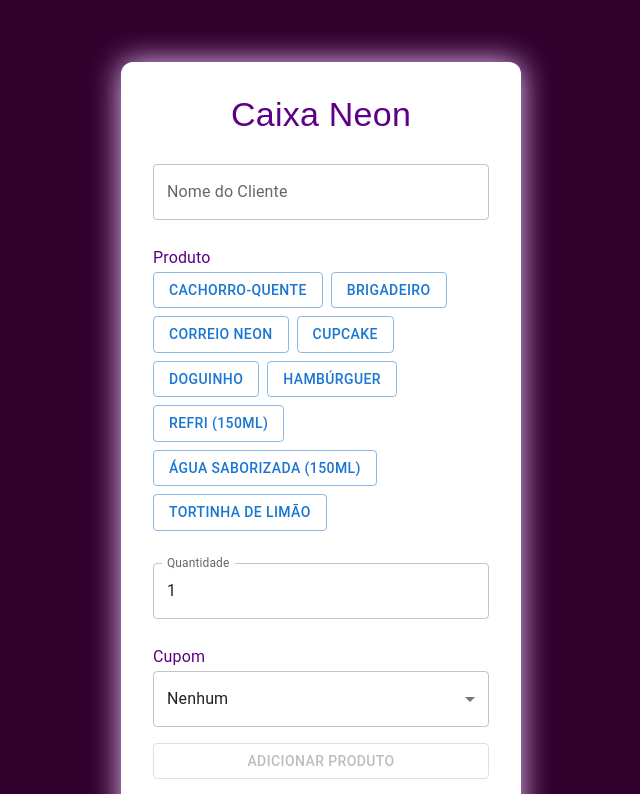
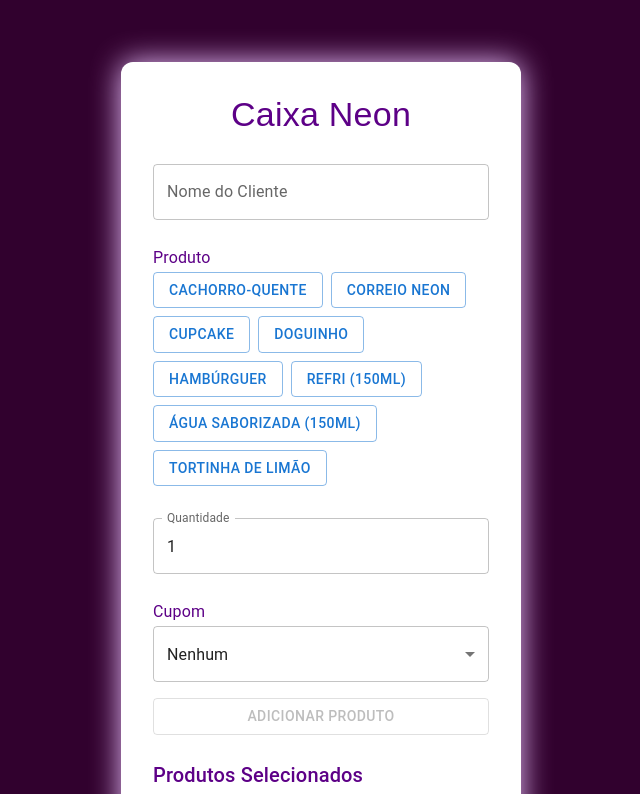
Before and after one commit to loudornelles/caixa-neon, a React (Create React App) app in the folder caixa-app/: page / in a window 1280 px wide. Shown: the top 794 px of the page, without its empty margins (319-959 px from the left). Built offline with nearby package versions, Linux system fonts and the light colour scheme.

Commit message:
Update CaixaForm.js

```diff
--- a/caixa-app/src/CaixaForm.js
+++ b/caixa-app/src/CaixaForm.js
@@ -159,7 +159,6 @@ export default function CaixaForm() {
       <Box sx={{ display: "flex", flexWrap: "wrap", gap: 1, mb: 2 }}>
         {[
           "Cachorro-Quente",
-          "Brigadeiro",
           "Correio Neon",
           "Cupcake",
           "Doguinho",
```
